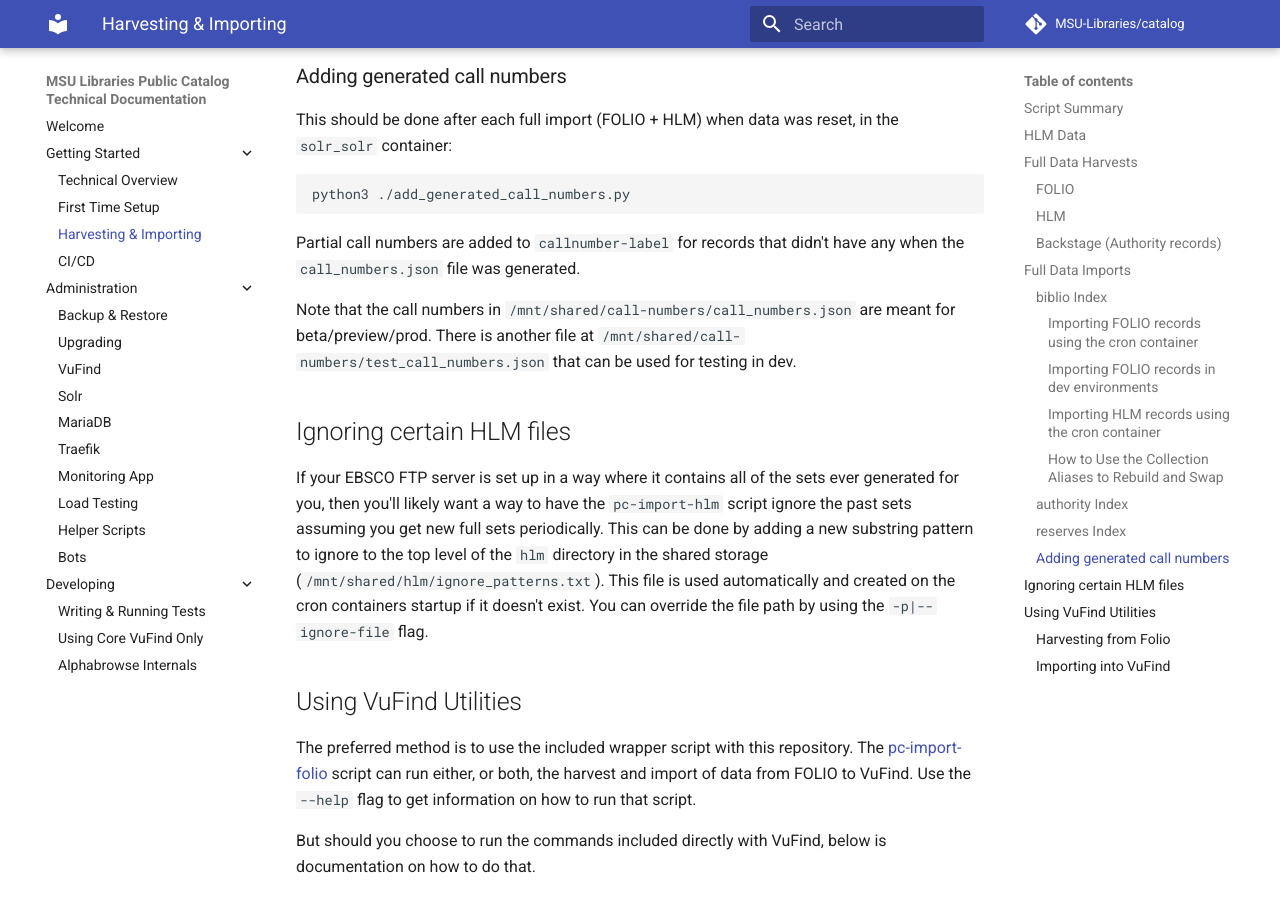
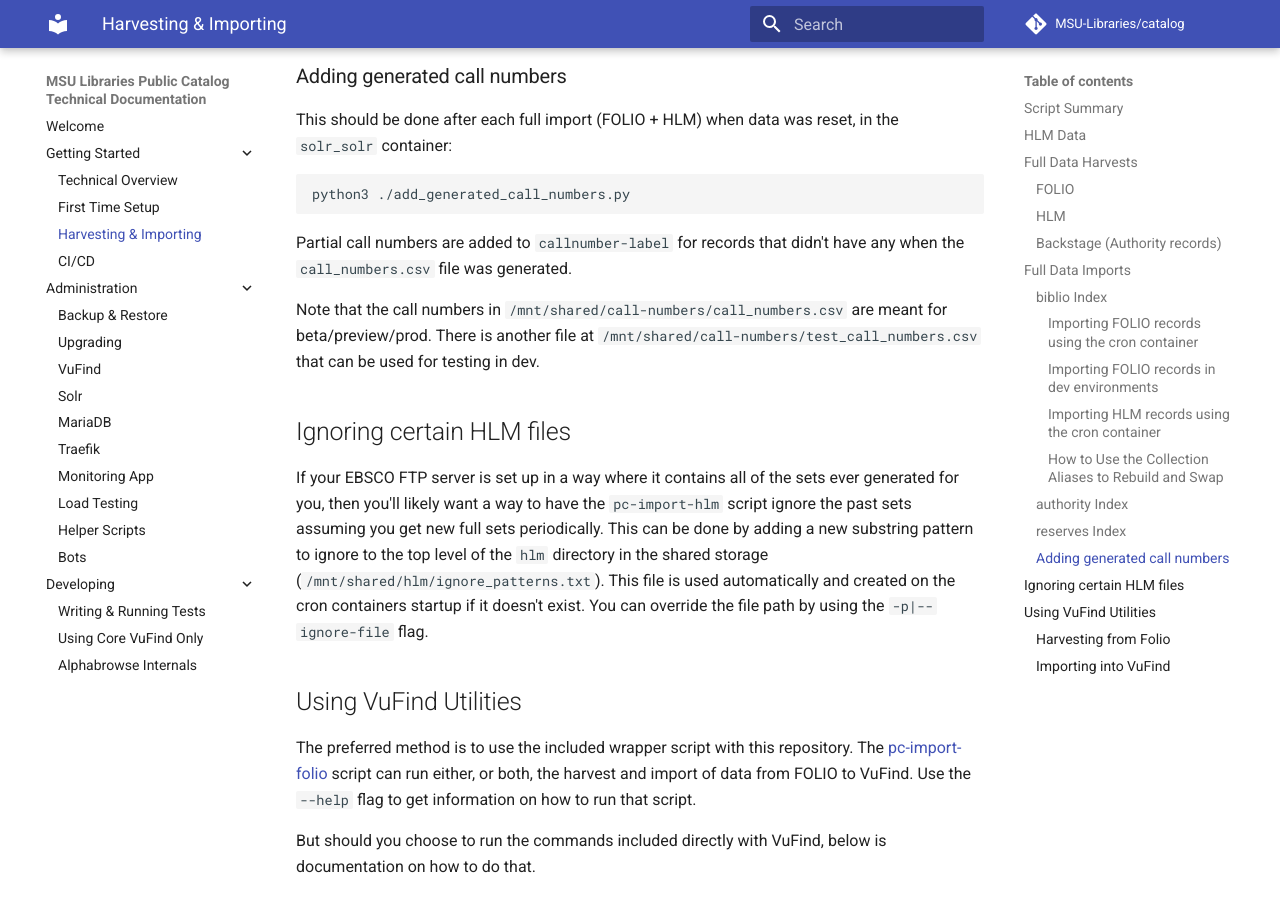
Before and after one commit to MSU-Libraries/catalog, an MkDocs documentation site: the page built from docs/harvesting-and-importing.md, in a window 1280 px wide and 900 px high, scrolled down 7153 px. Built offline with MkDocs 1.6.1 and Material for MkDocs 9.7.7, drawn with Linux system fonts in a browser that asks for light colours; comment, search, counter and statistics services are not loaded.

Commit message:
[PC-1223] Reduce memory usage with add_generated_call_numbers

````diff
--- a/docs/harvesting-and-importing.md
+++ b/docs/harvesting-and-importing.md
@@ -288,10 +288,10 @@
 python3 ./add_generated_call_numbers.py
 ```
 Partial call numbers are added to `callnumber-label` for records that didn't have any when the
-`call_numbers.json` file was generated.
+`call_numbers.csv` file was generated.
 
-Note that the call numbers in `/mnt/shared/call-numbers/call_numbers.json` are meant for beta/preview/prod.
-There is another file at `/mnt/shared/call-numbers/test_call_numbers.json` that can be used for testing in dev.
+Note that the call numbers in `/mnt/shared/call-numbers/call_numbers.csv` are meant for beta/preview/prod.
+There is another file at `/mnt/shared/call-numbers/test_call_numbers.csv` that can be used for testing in dev.
 
 ## Ignoring certain HLM files
 If your EBSCO FTP server is set up in a way where it contains all of the sets ever generated for you, then
````
Also changed, not shown: 1 other file.
